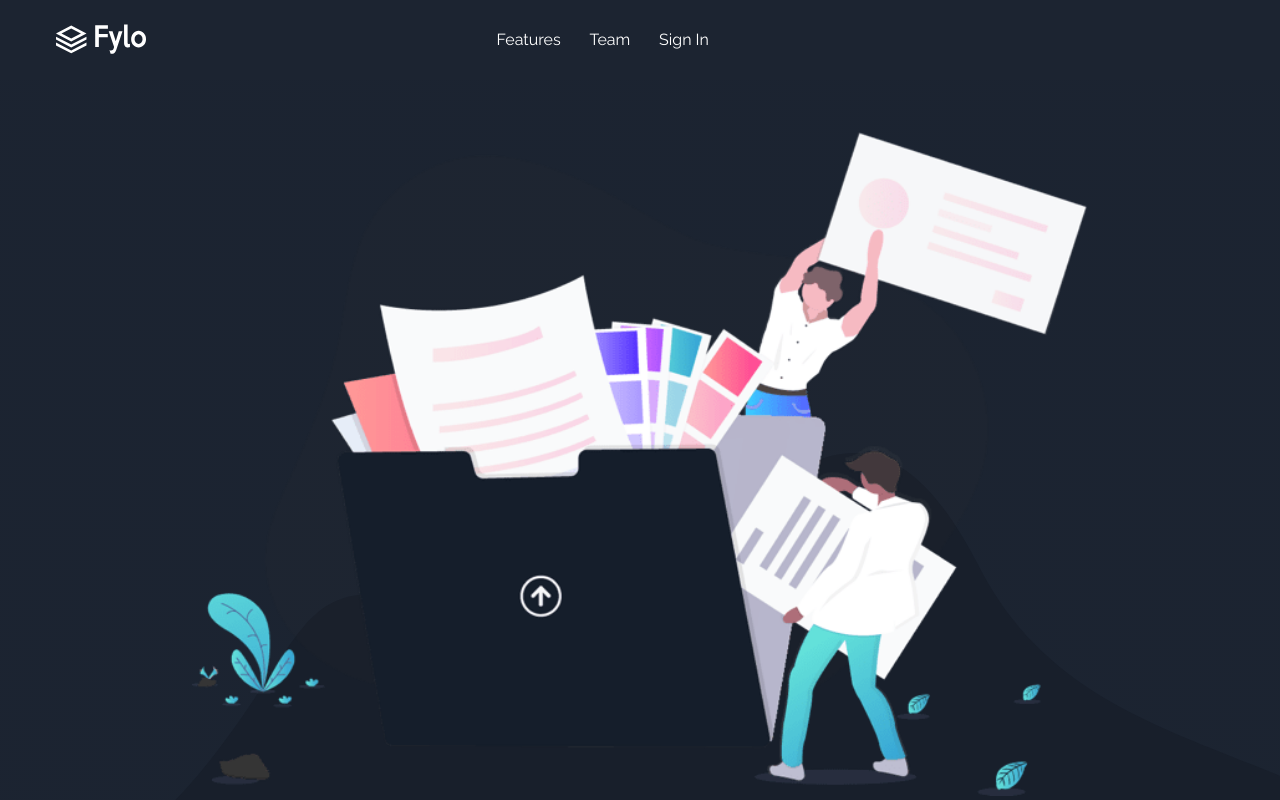
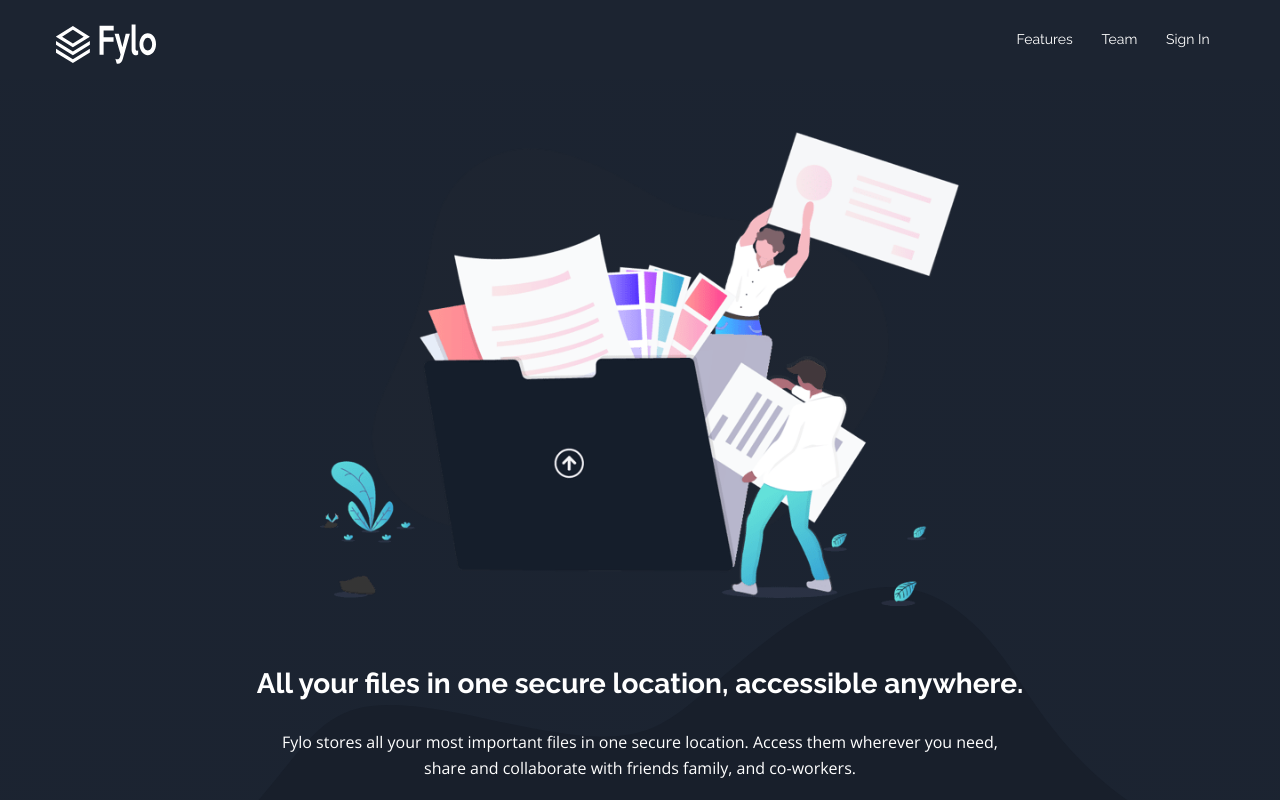
Before and after one commit to carlosqdev/fylo-dark-landing-page, a plain HTML site: page index.html in a window 1280 px wide. Shown: the top 800 px of the page. Drawn offline with nearby package versions, Linux system fonts and the light colour scheme.

Commit message:
Avances responsive design viewport 1024px

```diff
--- a/src/sass/header.scss
+++ b/src/sass/header.scss
@@ -7,6 +7,7 @@
     .wrapper {
         .header__content {
             display: flex;
+            justify-content: space-between;
 
             .header__logo {
                 padding-top: 1.5rem;
@@ -19,7 +20,7 @@
                 justify-content: flex-end;
                 list-style: none;
                 color: var(--white);
-                margin-left: 6px;
+                margin-right: 1rem;
 
                 .menu__item {
                     margin: 0.9rem;
@@ -34,17 +35,17 @@
         }
     }
 }
-@media screen and (min-width: 425px) {
-    .header {
-        .wrapper {
-            .header__content {
-                .menu {
-                    margin-left: 3.5rem;
-                }
-            }
-        }
-    }
-}
+// @media screen and (min-width: 425px) {
+//     .header {
+//         .wrapper {
+//             .header__content {
+//                 .menu {
+//                     margin-left: 3.5rem;
+//                 }
+//             }
+//         }
+//     }
+// }
 @media screen and (min-width: 768px) {
     .header {
         .wrapper {
@@ -55,16 +56,28 @@
                     height: 30px;
                 }
                 .menu {
-                    margin-left: 18.5rem;
+                    margin-right: 3.5rem;
 
-                    .menu__item {
-                        margin: 0.9rem;
-                    }
-                    .menu__item a {
-                        font-size: 16px;
-                    }
+                    // .menu__item {
+                    //     //margin: 0.9rem;
+                    // }
+                    // .menu__item a {
+                    //     //font-size: 16px;
+                    // }
                 }
             }
         }
     }
 }
+@media screen and (min-width: 1024px) {
+    .header {
+        .wrapper {
+            .header__content {
+                .header__logo {
+                    width: 100px;
+                    height: 40px;
+                }
+            }
+        }
+    }
+}
--- a/src/sass/hero.scss
+++ b/src/sass/hero.scss
@@ -124,3 +124,63 @@
         }
     }
 }
+@media screen and (min-width: 1024px) {
+    .hero {
+        .wrapper {
+            background: url(../img/bg-curvy-desktop.svg) no-repeat;
+            background-position: bottom;
+            background-size: contain;
+            // width: 100%;
+            // padding-top: 14rem;
+
+            .hero__content {
+                .hero__image {
+                    margin-bottom: 70px;
+                    .hero__imageSrc {
+                        width: 50%;
+                        //top: -25rem;
+                        //margin-bottom: 0px;
+                    }
+                }
+                .hero__description {
+                    // display: flex;
+                    // flex-direction: column;
+                    // position: relative;
+                    top: -130px;
+
+                    .title__h1 {
+                        // font-family: 'Raleway', sans-serif;
+                        // font-weight: 700;
+                        font-size: 28px;
+                        // line-height: 1.6;
+                        // color: var(--white);
+                        // text-align: center;
+                        // padding-left: 2rem;
+                        // padding-right: 2rem;
+                    }
+                    .copy {
+                        // font-family: 'Open Sans', sans-serif;
+                        // font-weight: 400;
+                        font-size: 16px;
+                        padding-left: 12.5rem;
+                        padding-right: 12.5rem;
+                        // line-height: 1.6;
+                        // color: var(--white);
+                        // text-align: center;
+                        // margin: 0 2.5rem 0 2.5rem;
+                    }
+                    .button {
+                        // background: radial-gradient(var(--cyan), var(--blue));
+                        // color: var(--white);
+                        // font-size: 14px;
+                        // font-weight: 700;
+                        // padding: 0.8rem 1rem;
+                        // border-radius: 1.3rem;
+                        // border-color: transparent;
+                        margin: 1.8rem 25rem 0 25rem;
+                    }
+                }
+            }
+        }
+    }
+}
--- a/src/sass/styles.scss
+++ b/src/sass/styles.scss
@@ -33,3 +33,8 @@ body {
         background: linear-gradient(to bottom, var(--darkBlueEmail) 0%,var(--darkBlueEmail) 16%,var(--darkBlueMain) 16%,var(--darkBlueMain) 100%);
     }
 }
+@media screen and (min-width: 1024px) {
+    body {
+        background: linear-gradient(to bottom, var(--darkBlueEmail) 0%,var(--darkBlueEmail) 19%,var(--darkBlueMain) 19%,var(--darkBlueMain) 100%);
+    }
+}
```
Also changed, not shown: static/css/styles.css, 1 other file.
